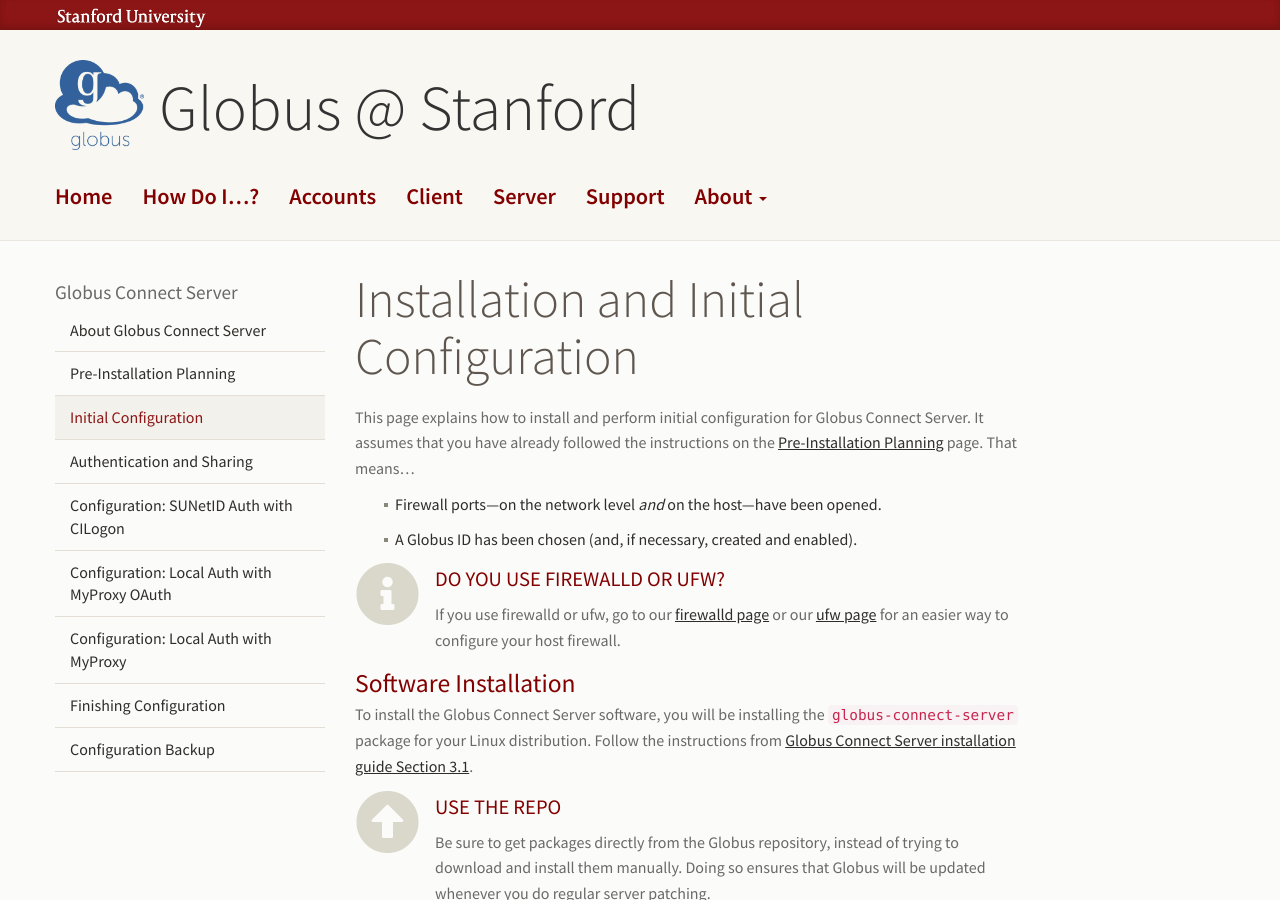
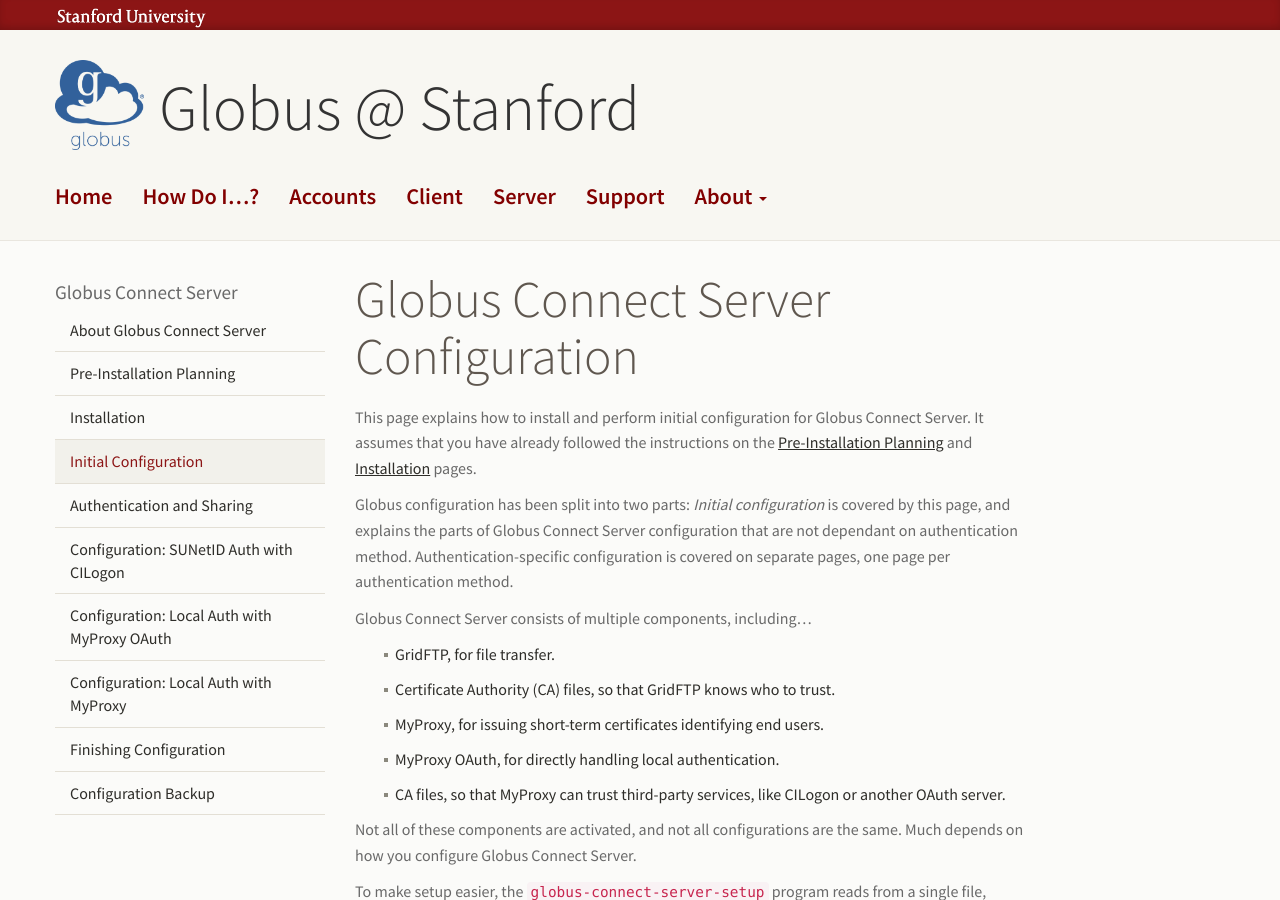
Before and after one commit to stanford-rc/globus.stanford.edu, a Jekyll site: the page built from server/configure.md, in a window 1280 px wide and 900 px high. Built offline with Jekyll 4.4.1, drawn with Linux system fonts in a browser that asks for light colours; nearby versions of some CDN libraries; comment, search, counter and statistics services are not loaded; some of the changed text lies outside the part shown.

Commit message:
Split package installation into its own page
This also allows for a reminder about firewall config.

```diff
--- a/_data/toc.yaml
+++ b/_data/toc.yaml
@@ -61,6 +61,8 @@
       target: "server"
     - name: "Pre-Installation Planning"
       target: "server/pre-install"
+    - name: "Installation"
+      target: "server/install"
     - name: "Initial Configuration"
       target: "server/configure"
     - name: "Authentication and Sharing"
--- a/server/configure.md
+++ b/server/configure.md
@@ -5,48 +5,13 @@ title_line:  false
 description: Instructions on how to start configuring Globus Connect Server.
 ---
 
-# Installation and Initial Configuration
+# Globus Connect Server Configuration
 
 This page explains how to install and perform initial configuration for Globus
 Connect Server.  It assumes that you have already followed the instructions on
 the [Pre-Installation Planning]({{ "server/pre-install.html" | relative_url }})
-page.  That means…
-
-* Firewall ports—on the network level _and_ on the host—have been opened.
-
-* A Globus ID has been chosen (and, if necessary, created and enabled).
-
-{% include info-box.html
-   header="Do you use firewalld or ufw?"
-   content="If you use firewalld or ufw, go to our <a href=\"firewalld.html\">firewalld page</a> or our <a href=\"ufw.html\">ufw page</a> for an easier way to configure your host firewall."
-%}
-
-
-## Software Installation
-
-To install the Globus Connect Server software, you will be installing the
-`globus-connect-server` package for your Linux distribution.  Follow the
-instructions from [Globus Connect Server installation guide Section
-3.1](https://docs.globus.org/globus-connect-server-installation-guide/#install_globus_connect_server).
-
-{% include info-box.html
-   icon="arrow-alt-circle-up"
-   header="Use the Repo"
-   content="Be sure to get packages directly from the Globus repository, instead of trying to download and install them manually.  Doing so ensures that Globus will be updated whenever you do regular server patching."
-%}
-
-{% include info-box.html
-   icon="list-ul"
-   header="Expect Many Packages"
-   content="The <code>globus-connect-server</code> package has a large number of dependencies, because Globus Connect Server consists of multiple products (GridFTP, MyProxy, etc.).  It may be possible to only install a subset of packages, but this has not been documented.  Assistance is welcomed in this area!"
-%}
-
-{% include info-box.html
-   header="Red Hat, Fedora, CentOS, and Scientific Linux users"
-   content="On these distributions, Globus Connect Server requires the <code>udt</code> package from EPEL.  If you are not comfortable enabling the entire EPEL repository on your system, you should use the appropraite EPEL repository from <a href=\"http://yum.stanford.edu/mrepo\">yum.stanford.edu</a>; Stanford's EPEL mirror is a curated subset of the entire EPEL repository, and includes the <code>udt</code> package."
-%}
-
-## Globus Connect Server Configuration
+and [Installation]({{ "server/install.html" | relative_url }})
+pages.
 
 Globus configuration has been split into two parts: _Initial configuration_ is
 covered by this page, and explains the parts of Globus Connect Server
```
Also changed, not shown: server/pre-install.md (+2 -2 lines).
